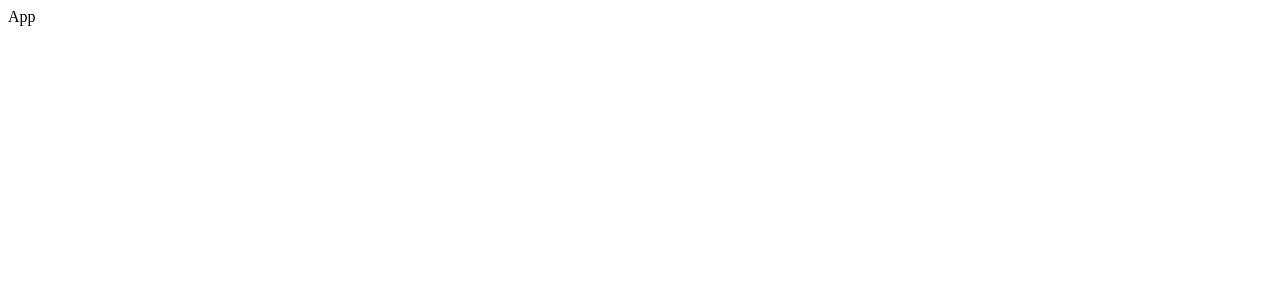
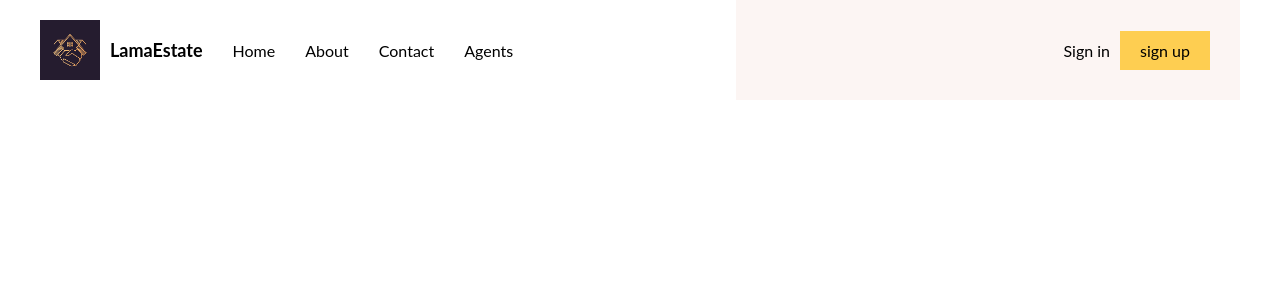
Before and after one commit to Naveen-154/realestate.fe, a React (Vite) app: page / in a window 1280 px wide. Shown: the top 300 px of the page. Built offline with nearby package versions, Linux system fonts and the light colour scheme.

Commit message:
created navbar

```diff
--- a/src/App.css
+++ b/src/App.css
@@ -0,0 +1,8 @@
+.layout{
+  height: 100vh;
+  max-width: 1366px;
+  margin-left: auto;
+  margin-right: auto;
+  padding-right: 20px;
+  padding-left: 20px;
+}
--- a/src/App.jsx
+++ b/src/App.jsx
@@ -1,8 +1,14 @@
 import React from 'react'
+import './App.css'
+import Navbar from './Components/Navbar'
 
 const App = () => {
   return (
-    <div>App</div>
+    <React.Fragment >
+    <div className='layout'>
+      <Navbar/>
+    </div>
+    </React.Fragment>
   )
 }
 
--- /dev/null
+++ b/src/Components/Navbar.jsx
@@ -0,0 +1,31 @@
+import React from 'react'
+import './NavbarComponent/Navbar.css'
+import logo from '../assets/images/realestate.png'
+
+const Navbar = () => {
+  return (
+    <nav>
+        <div className='left'>
+            <a className='logo'>
+                <img src={logo} alt=''/>
+                <span>LamaEstate</span>
+            </a>
+            <a href="/">Home</a>
+            <a href="/">About</a>
+            <a href="/">Contact</a>
+            <a href="/">Agents</a>
+
+        </div>
+        <div className='right'>
+            <a href="/">Sign in</a>
+            <a href="/" className='register'>sign up</a>
+            <div>
+
+            </div>
+
+        </div>
+    </nav>
+  )
+}
+
+export default Navbar
--- /dev/null
+++ b/src/Components/NavbarComponent/Navbar.css
@@ -0,0 +1,82 @@
+/* Base styles */
+nav {
+    height: 100px;
+    display: flex;
+    justify-content: space-between;
+    align-items: center;
+    padding: 0 20px; /* Adjust as needed */
+    background-color: #ffffff; /* Add a background color for clarity */
+}
+
+.left {
+    flex: 3;
+    display: flex;
+    align-items: center;
+    gap: 30px; /* Adjust as needed */
+}
+
+.right {
+    flex: 2;
+    display: flex;
+    align-items: center;
+    justify-content: flex-end;
+    background-color: #fcf5f3;
+    height: 100px;
+    padding: 0 20px; /* Adjust as needed */
+}
+
+.logo {
+    display: flex;
+    align-items: center;
+    font-weight: bold;
+    font-size: 18px; /* Adjust as needed */
+    gap: 10px;
+}
+
+.logo img {
+    max-width: 60px; /* Use max-width for responsive images */
+}
+
+.register {
+    background-color: #fece51;
+    padding: 10px 20px;
+    margin: 10px; /* Adjust as needed */
+}
+
+a {
+    transition: transform 0.4s ease;
+     /* Changed 'scale' to 'transform' */
+}
+
+a:hover {
+    transform: scale(1.05); /* Corrected the hover effect */
+}
+
+/* Responsive adjustments */
+@media screen and (max-width: 768px) {
+    nav {
+        flex-direction: column; /* Stack items vertically on smaller screens */
+        height: auto; /* Allow height to adjust */
+        padding: 10px; /* Adjust padding for smaller screens */
+    }
+
+    .left, .right {
+        flex: auto; /* Allow items to take full width */
+        justify-content: center; /* Center content in columns */
+        text-align: center; /* Center text in columns */
+        gap: 10px; /* Adjust gap between items */
+    }
+
+    .logo {
+        font-size: 16px; /* Reduce font size */
+    }
+
+    .logo img {
+        max-width: 50px; /* Adjust image size */
+    }
+
+    .register {
+        padding: 8px 16px; /* Adjust padding for smaller screens */
+        margin: 10px 0; /* Adjust margin for smaller screens */
+    }
+}
--- a/src/index.css
+++ b/src/index.css
@@ -0,0 +1,16 @@
+*
+{
+  padding: 0%;
+  margin: 0%;
+  box-sizing: border-box;
+
+}
+a{
+  text-decoration: none;
+  color: inherit;
+}
+body
+{
+  font-family:"Lato",sans-serif;
+  overflow: hidden;
+}
```
Also changed, not shown: src/assets/images/realestate.png (added).
